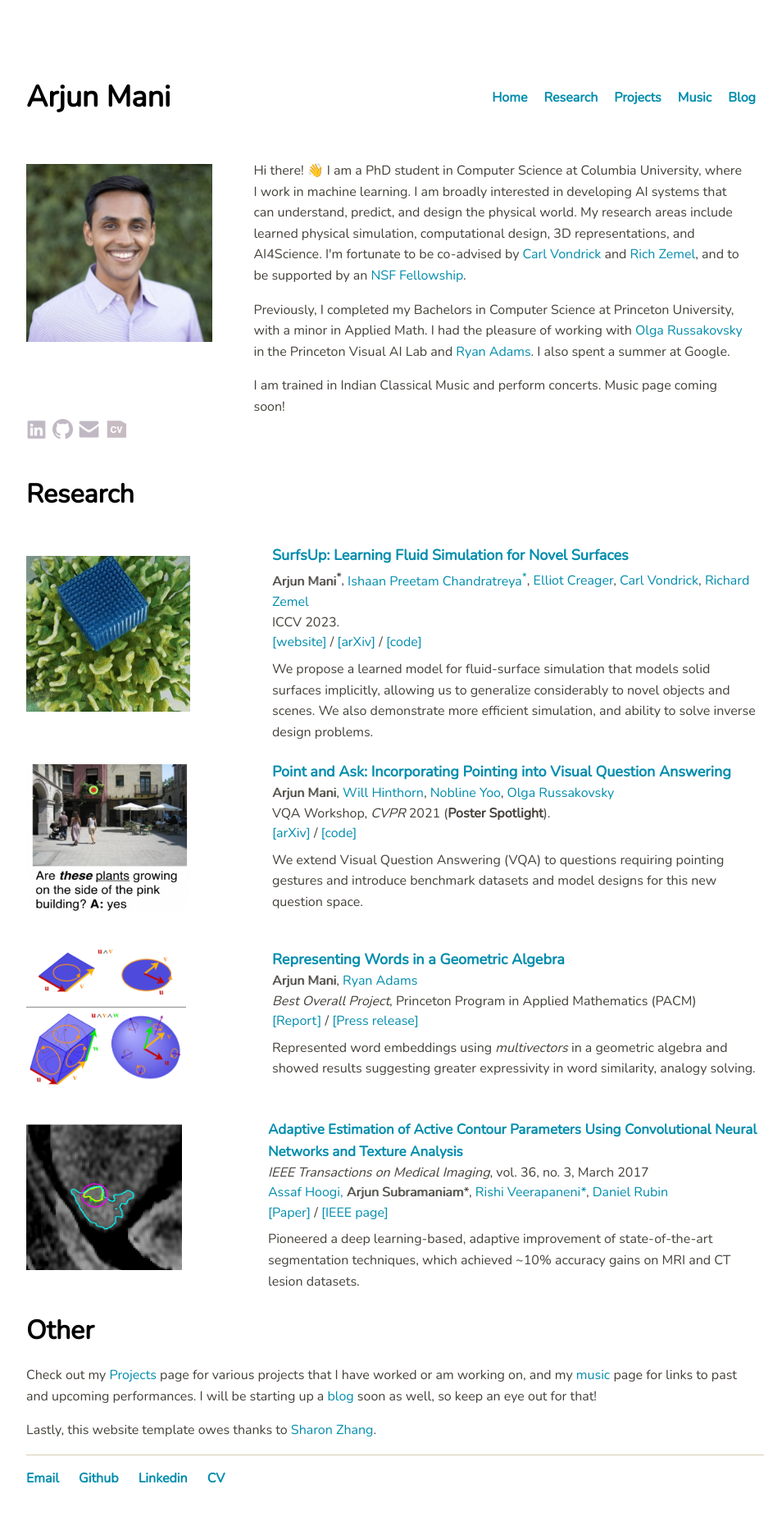
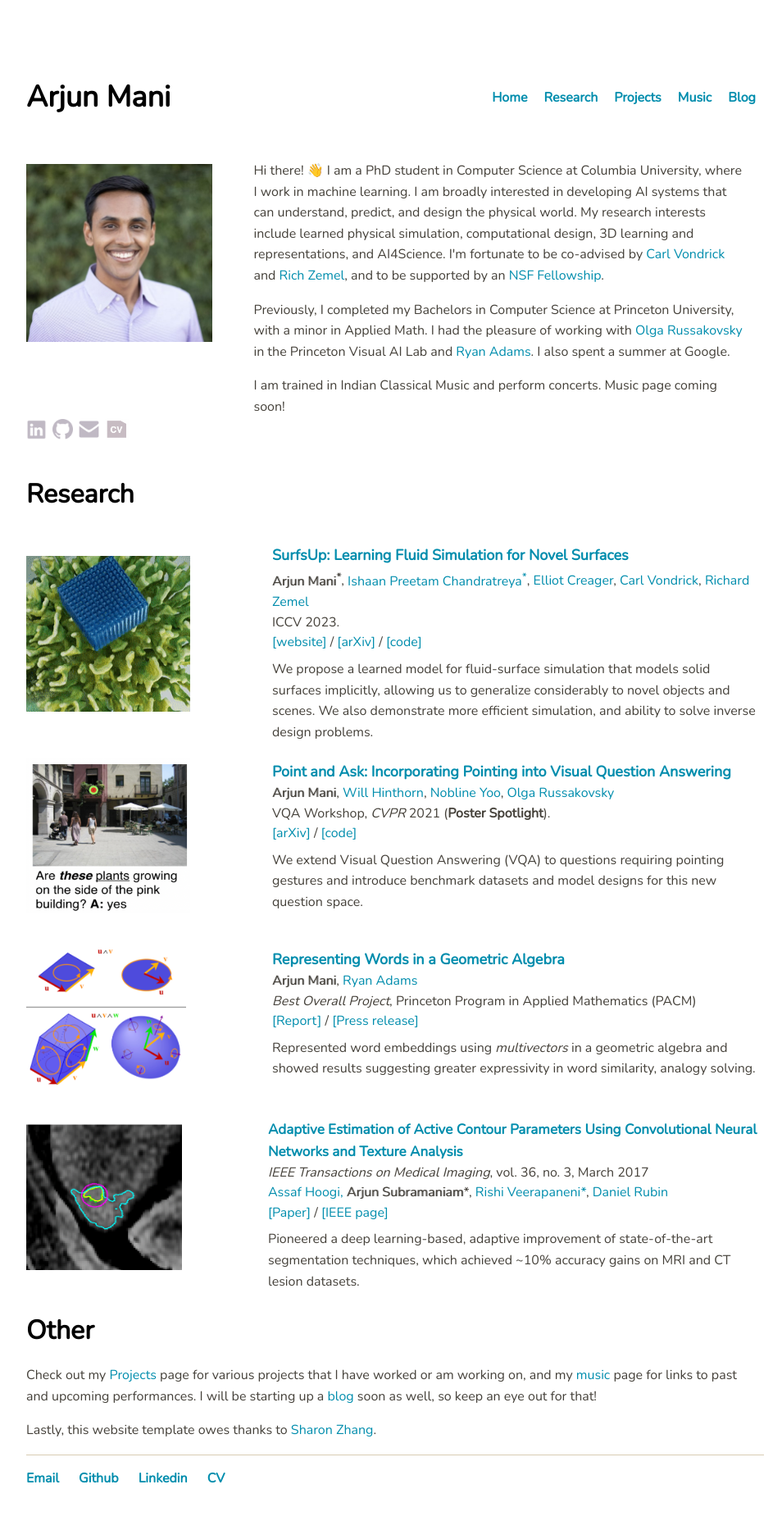
Before and after one commit to arjun-mani/arjun-mani.github.io, a Jekyll site: the page built from index.html, in a window 1280 px wide. Shown: the whole page at 82% size, without its empty margins (160-1114 px from the left). Built offline with Jekyll 4.4.1, drawn with Linux system fonts in a browser that asks for light colours.

Commit message:
Update index.html

```diff
--- a/index.html
+++ b/index.html
@@ -32,7 +32,7 @@
 			<img src="./cuidpic2.jpg" width="100%" alt="profile pic" title="Yellowstone 2018">
 		</div>
 		<div class="about-desc">
-			<p> Hi there! 👋 I am a PhD student in Computer Science at Columbia University, where I work in machine learning. I am broadly interested in developing AI systems that can understand, predict, and design the physical world. My research areas include learned physical simulation, computational design, 3D representations, and AI4Science. I'm fortunate to be co-advised by <a href="http://www.cs.columbia.edu/~vondrick/" target="_blank">Carl Vondrick</a> and <a href="http://www.cs.columbia.edu/~zemel/" target="_blank">Rich Zemel</a>, and to be supported by an <a href="https://www.nsfgrfp.org/" target="_blank">NSF Fellowship</a>. </p>
+			<p> Hi there! 👋 I am a PhD student in Computer Science at Columbia University, where I work in machine learning. I am broadly interested in developing AI systems that can understand, predict, and design the physical world. My research interests include learned physical simulation, computational design, 3D learning and representations, and AI4Science. I'm fortunate to be co-advised by <a href="http://www.cs.columbia.edu/~vondrick/" target="_blank">Carl Vondrick</a> and <a href="http://www.cs.columbia.edu/~zemel/" target="_blank">Rich Zemel</a>, and to be supported by an <a href="https://www.nsfgrfp.org/" target="_blank">NSF Fellowship</a>. </p>
 
             <p> Previously, I completed my Bachelors in Computer Science at Princeton University, with a minor in Applied Math. I had the pleasure of working with <a href="https://www.cs.princeton.edu/~olgarus/" target="_blank">Olga Russakovsky</a>
 			in the Princeton Visual AI Lab and <a href="https://www.cs.princeton.edu/~rpa/" target="_blank">Ryan Adams</a>. I also spent a summer at Google. </p>
```
